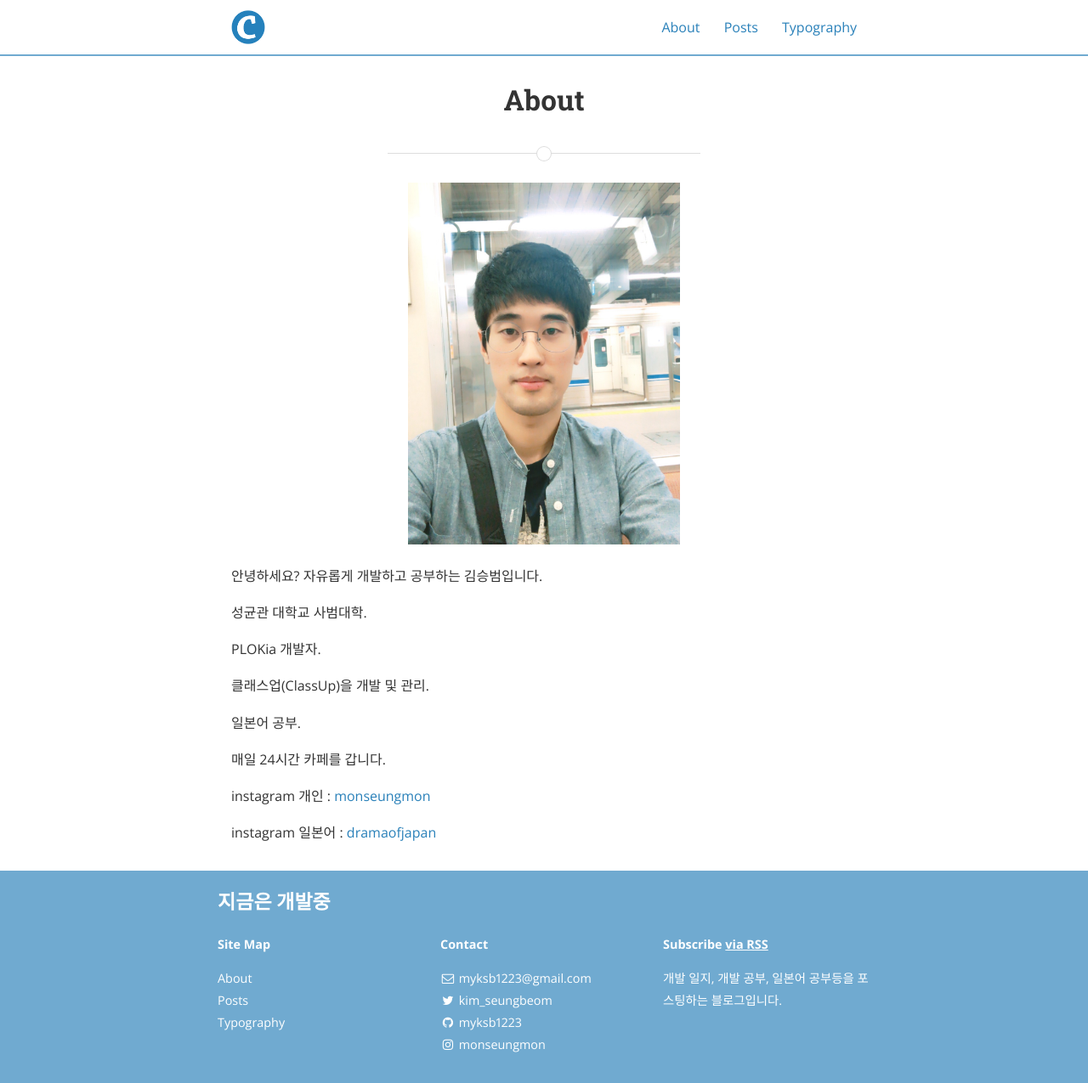
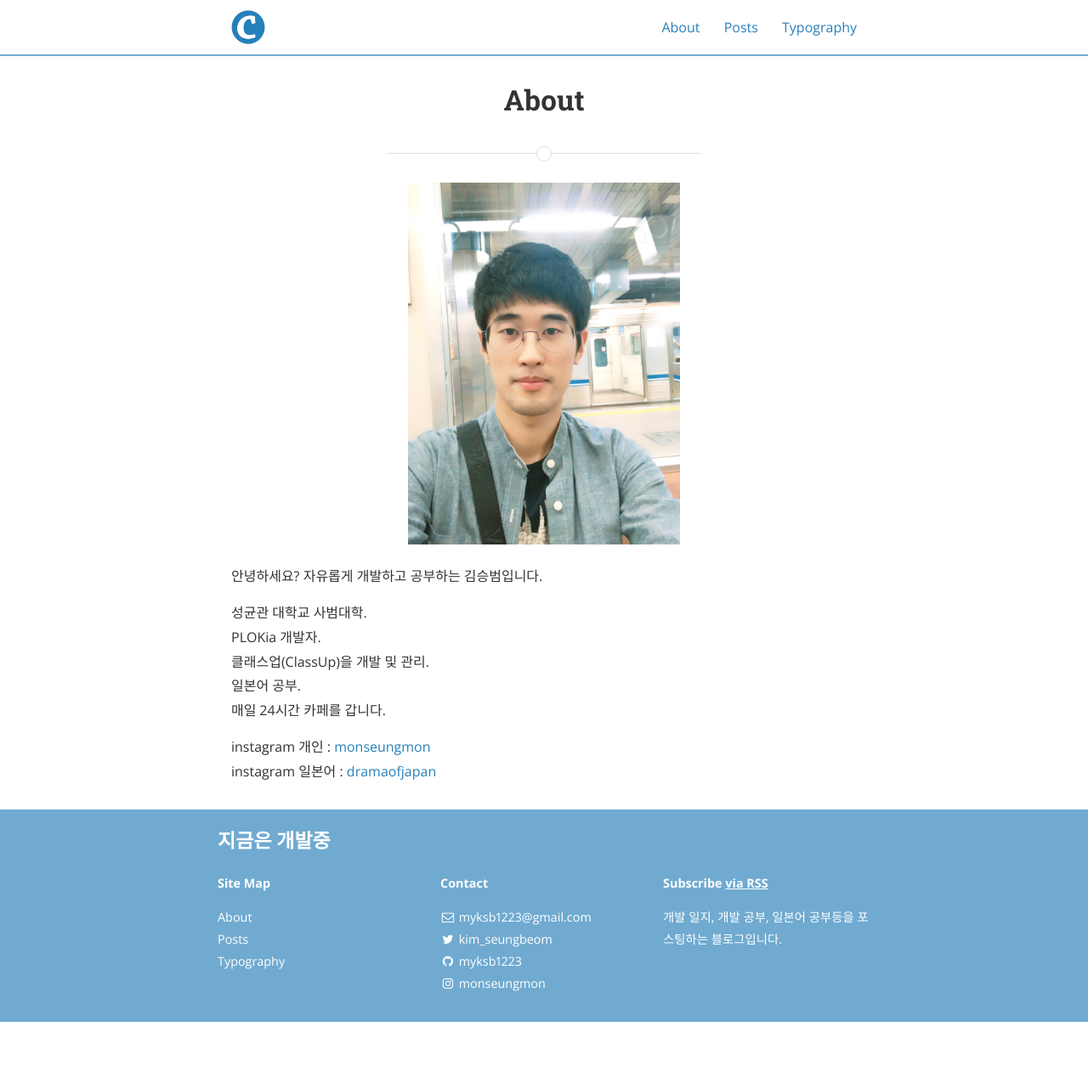
Before and after one commit to myksb1223/myksb1223.github.io, a Jekyll site: the page built from about.md, in a window 1280 px wide. Shown: the whole page at 85% size. Built offline with Jekyll 4.4.1, drawn with Linux system fonts in a browser that asks for light colours; nearby versions of some CDN libraries; after the commit the page ends 1203 px from its top, so only the background shows below that.

Commit message:
Update profile

```diff
--- a/about.md
+++ b/about.md
@@ -8,16 +8,11 @@ permalink: /about/
 
 안녕하세요? 자유롭게 개발하고 공부하는 김승범입니다.
 
-성균관 대학교 사범대학.
-
-PLOKia 개발자.
-
-클래스업(ClassUp)을 개발 및 관리.
-
-일본어 공부.
-
+성균관 대학교 사범대학.<br>
+PLOKia 개발자.<br>
+클래스업(ClassUp)을 개발 및 관리.<br>
+일본어 공부.<br>
 매일 24시간 카페를 갑니다.
 
-instagram 개인 : [monseungmon](https://www.instagram.com/monseungmon/)
-
+instagram 개인 : [monseungmon](https://www.instagram.com/monseungmon/)<br>
 instagram 일본어 : [dramaofjapan](https://www.instagram.com/dramaofjapan/)
```
